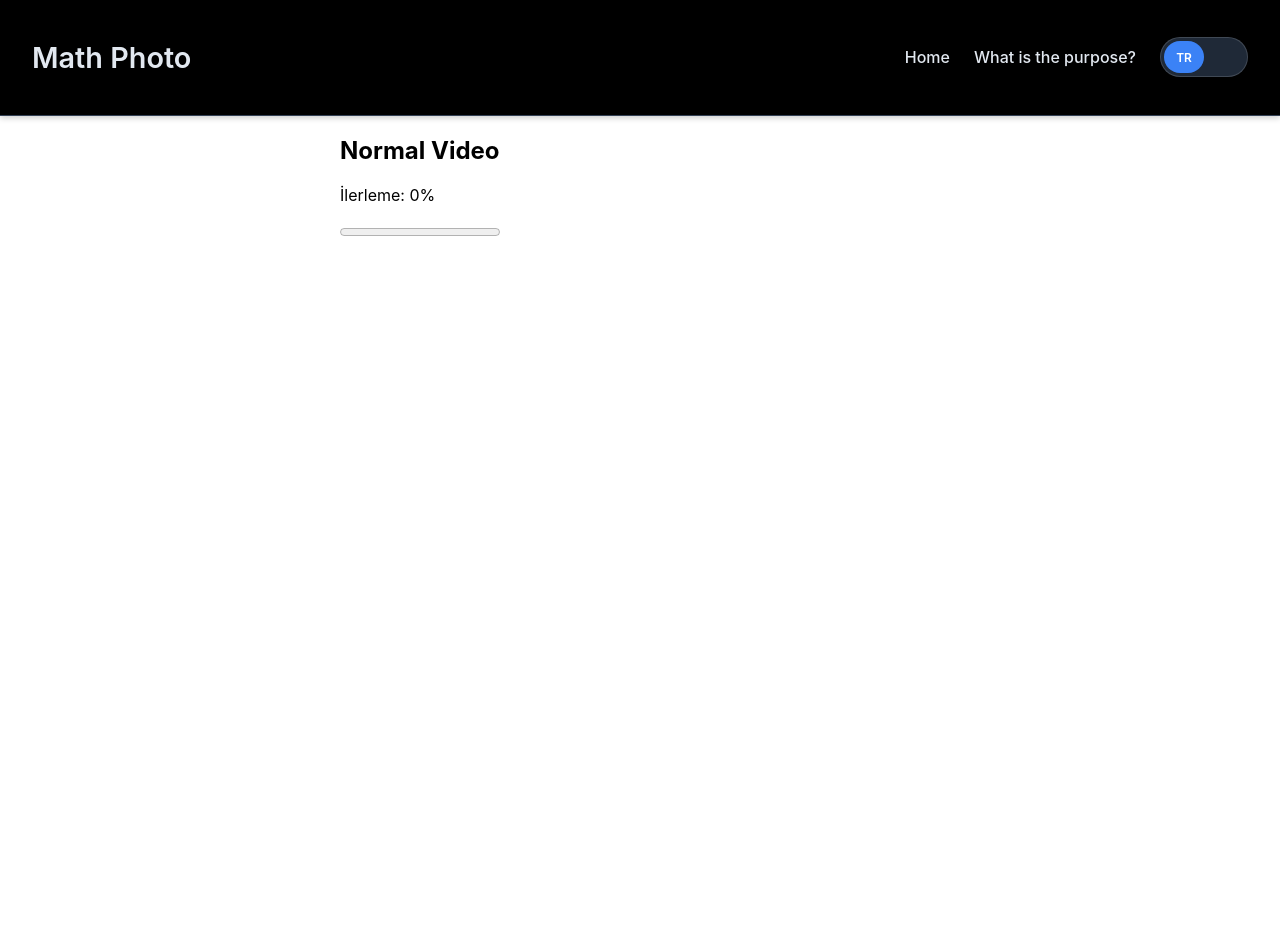
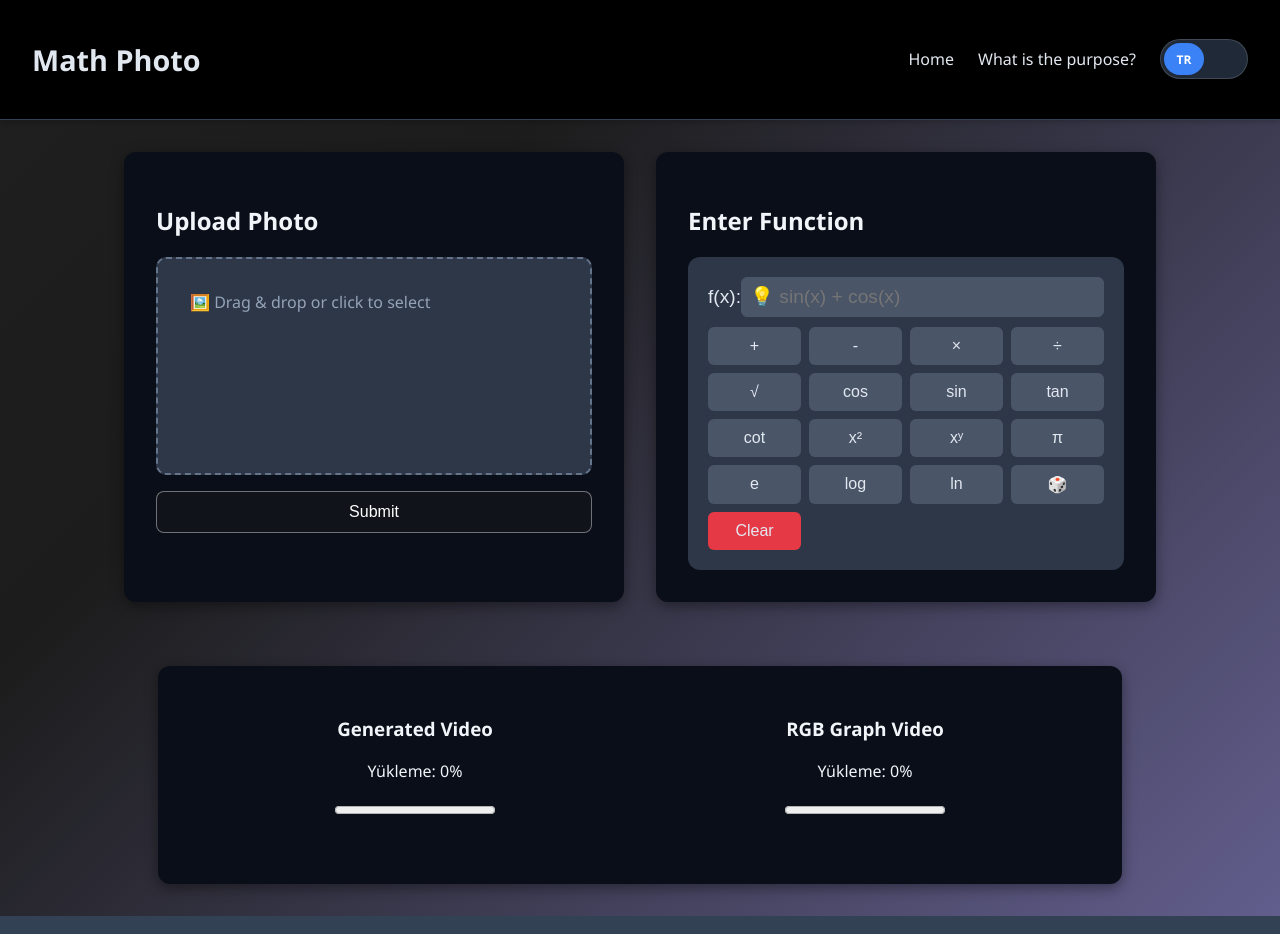
Before and after one commit to yusufutkurak/Math-Photo, a React (Create React App) app in the folder photomathclient/: page / in a window 1280 px wide. Shown: the top 934 px of the page. Before the commit the page ends 800 px from the top, so only its background shows below. Built offline with nearby package versions, Linux system fonts and the light colour scheme.

Commit message:
enter sandman

```diff
--- a/photomathclient/src/pages/Home.tsx
+++ b/photomathclient/src/pages/Home.tsx
@@ -1,101 +1,224 @@
-// 📁 Home.tsx (React)
-import React, { useEffect, useRef, useState } from "react";
-import axios from "axios";
+import React, { useState, useEffect, useRef } from 'react';
+import MathKeyboard from '../components/MathKeyboard';
+import Dropzone from '../components/Dropzone';
+import { useTranslation } from 'react-i18next';
+import i18n from '../i18n';
+import '../style/main.css';
 
-const POLL_INTERVAL = 2000; // 2 saniye
-
-export default function Home() {
-  const [graphProgress, setGraphProgress] = useState(0);
-  const [normalProgress, setNormalProgress] = useState(0);
-  const [videoReady, setVideoReady] = useState(false);
-  const [videoUrl, setVideoUrl] = useState("");
-  const [graphUrl, setGraphUrl] = useState("");
-  const [sessionId, setSessionId] = useState("");
-  const [polling, setPolling] = useState(false);
+function Home() {
+  const [selectedFile, setSelectedFile] = useState<File | null>(null);
+  const [videoUrl, setVideoUrl] = useState<string | null>(null);
+  const [graphVideoUrl, setGraphVideoUrl] = useState<string | null>(null);
+  const [loading, setLoading] = useState<boolean>(false);
+  const [equation, setEquation] = useState<string>("");
+  const [isVideoProcessing, setIsVideoProcessing] = useState<boolean>(false);
+  const [isGraphProcessing, setIsGraphProcessing] = useState<boolean>(false);
+  const [progressUrl, setProgressUrl] = useState<string | null>(null);
+  const [normalProgress, setNormalProgress] = useState<number>(0);
+  const [graphProgress, setGraphProgress] = useState<number>(0);
+  const [videoReady, setVideoReady] = useState<boolean>(false);
+  const { t } = useTranslation();
 
   const videoRef = useRef<HTMLVideoElement>(null);
+  const graphRef = useRef<HTMLVideoElement>(null);
 
-  const upload = async (file: File, equation: string) => {
-    const form = new FormData();
-    form.append("file", file);
-    form.append("equation", equation);
+  // useEffect: Progress tracking
+  useEffect(() => {
+    if (!progressUrl) return;
 
-    const res = await axios.post("http://159.65.53.223/upload/", form);
-    const { video_url, graph_video_url, progress_url } = res.data;
-    const id = progress_url.split("/").pop();
+    const interval = setInterval(async () => {
+      try {
+        const res = await fetch(progressUrl);
+        const data = await res.json();
+        console.log(`⏳ [${data.normal_progress}/100] Progress`);
 
-    setVideoUrl(video_url);
-    setGraphUrl(graph_video_url);
-    setSessionId(id);
-    setPolling(true);
+        setNormalProgress(data.normal_progress);
+        setGraphProgress(data.video_ready ? data.graph_progress : 0);
+        setVideoReady(data.video_ready);
+
+        if (data.normal_progress >= 100) setIsVideoProcessing(false);
+        if (data.video_ready && data.graph_progress >= 100) setIsGraphProcessing(false);
+      } catch (error) {
+        console.error("Progress fetch failed:", error);
+      }
+    }, 2000);
+
+    return () => clearInterval(interval);
+  }, [progressUrl]);
+
+  // Auto-check for video availability (wait until it is actually playable)
+  useEffect(() => {
+    if (!videoUrl || !videoReady) return;
+
+    let attempts = 0;
+    const maxAttempts = 150;
+
+    const checkPlayable = async () => {
+      try {
+        const res = await fetch(videoUrl, { method: "HEAD" });
+        if (res.ok) {
+          setVideoReady(true);
+          console.log("✅ Video is available:", videoUrl);
+        } else {
+          throw new Error("Still not ready");
+        }
+      } catch {
+        attempts++;
+        if (attempts < maxAttempts) {
+          setTimeout(checkPlayable, 2000);
+        } else {
+          console.error("⛔ Video never became available.");
+        }
+      }
     };
 
-  useEffect(() => {
-    if (!polling || !sessionId) return;
+    checkPlayable();
+  }, [videoUrl, videoReady]);
 
-    const interval = setInterval(async () => {
-      const res = await axios.get(`http://159.65.53.223/progress/${sessionId}`);
-      const data = res.data;
+  const handleSubmit = async (e: React.FormEvent) => {
+    e.preventDefault();
 
-      setNormalProgress(data.normal_progress);
+    const error = validateEquation(equation);
+    if (error) return alert(error);
+    if (!selectedFile) return alert('Lütfen bir dosya seçin.');
 
-      if (data.video_ready && !videoReady) {
-        console.log("✅ Video hazır");
-        setVideoReady(true);
+    setVideoUrl(null);
+    setGraphVideoUrl(null);
+    setProgressUrl(null);
+    setNormalProgress(0);
+    setGraphProgress(0);
+    setVideoReady(false);
+
+    const formData = new FormData();
+    formData.append('file', selectedFile);
+    formData.append('equation', equation);
+
+    setLoading(true);
+    setIsVideoProcessing(true);
+    setIsGraphProcessing(true);
+
+    try {
+      const response = await fetch('/upload/', {
+        method: 'POST',
+        body: formData,
+      });
+
+      if (response.ok) {
+        const data = await response.json();
+        setVideoUrl(data.video_url);
+        setGraphVideoUrl(data.graph_video_url);
+        setProgressUrl(data.progress_url);
+      } else {
+        alert('Bir hata oluştu!');
       }
+    } catch (error) {
+      console.error('Hata:', error);
+      alert('Sunucuya erişilemedi.');
+    } finally {
+      setLoading(false);
+    }
+  };
 
-      if (data.video_ready) {
-        setGraphProgress(data.graph_progress);
+  const handleFileChange = (e: React.ChangeEvent<HTMLInputElement>) => {
+    if (e.target.files) {
+      setSelectedFile(e.target.files[0]);
+      setVideoUrl(null);
+      setGraphVideoUrl(null);
+    }
+  };
 
-        if (videoRef.current && videoRef.current.paused && videoRef.current.readyState >= 3) {
-          console.log("🎬 Video otomatik başlatılıyor");
-          videoRef.current.play().catch(() => {});
-        }
-      }
-    }, POLL_INTERVAL);
-
-    return () => clearInterval(interval);
-  }, [polling, sessionId, videoReady]);
+  const validateEquation = (equation: string): string | null => {
+    const allowedCharsRegex = /^([0-9πex√+\-*/^().\s]*((sin|cos|tan|cot|log|ln)\()?)*[0-9πex√+\-*/^().\s]*$/i;
+    if (!allowedCharsRegex.test(equation)) return 'Geçersiz karakterler var.';
+    if (/[+\-*/^]{2,}/.test(equation)) return 'Arka arkaya birden fazla operatör var.';
+    if (/^[*/]/.test(equation.trim())) return 'İfade çarpma veya bölme ile başlayamaz.';
+    const openParens = (equation.match(/\(/g) || []).length;
+    const closeParens = (equation.match(/\)/g) || []).length;
+    if (openParens !== closeParens) return 'Parantez dengesi hatalı.';
+    if (!/[xX]/.test(equation)) return '"x" değişkeni eksik.';
+    return null;
+  };
 
   return (
-    <div style={{ maxWidth: 600, margin: "0 auto" }}>
-      <h2>Normal Video</h2>
-      <p>İlerleme: {normalProgress}%</p>
-      <progress value={normalProgress} max={100} />
+    <div className="app-container">
+      <div className="main-content">
+        <div className="upload-section">
+          <h2>{t('upload_photo')}</h2>
+          <Dropzone onFileAccepted={setSelectedFile} />
+          <button onClick={handleSubmit} disabled={loading}>
+            {loading ? t("loading") : t("submit")}
+          </button>
+        </div>
 
-      {videoReady && (
+        <div className="keyboard-section">
+          <h2>{t('enter_equation')}</h2>
+          <MathKeyboard equation={equation} setEquation={setEquation} />
+        </div>
+      </div>
+
+      <div className="video-container">
+        <div className='video'>
+          <h3>{t('normal_video')}</h3>
+          <p>Yükleme: {normalProgress}%</p>
+          <progress value={normalProgress} max="100" />
+
+          {isVideoProcessing && normalProgress < 100 && (
+            <div className="spinner-container">
+              <div className="spinner-circle"></div>
+              <span>{t('processing_image')}</span>
+            </div>
+          )}
+
+          {videoUrl && videoReady && (
             <video
               ref={videoRef}
               key={videoUrl}
               controls
+              muted
+              autoPlay
               width="100%"
-          autoPlay
-          muted
               style={{ marginTop: "1rem", backgroundColor: "#000" }}
             >
               <source src={videoUrl} type="video/mp4" />
               Tarayıcınız video etiketini desteklemiyor.
             </video>
           )}
+        </div>
 
-      {videoReady && (
-        <div style={{ marginTop: "2rem" }}>
-          <h2>Grafik Videosu</h2>
-          <p>İlerleme: {graphProgress}%</p>
-          <progress value={graphProgress} max={100} />
+        <div className='video'>
+          <h3>{t('graph_video')}</h3>
+          <p>Yükleme: {graphProgress}%</p>
+          <progress value={graphProgress} max="100" />
 
-          {graphProgress === 100 && (
+          {isGraphProcessing && graphProgress < 100 && (
+            <div className="spinner-container">
+              <div className="spinner-circle"></div>
+              <span>{t('processing_graph')}</span>
+            </div>
+          )}
+
+          {graphVideoUrl && videoReady && graphProgress === 100 && (
             <video
+              ref={graphRef}
+              key={graphVideoUrl}
               controls
+              muted
+              autoPlay
               width="100%"
               style={{ marginTop: "1rem", backgroundColor: "#000" }}
             >
-              <source src={graphUrl} type="video/mp4" />
+              <source src={graphVideoUrl} type="video/mp4" />
               Tarayıcınız video etiketini desteklemiyor.
             </video>
           )}
         </div>
-      )}
+      </div>
+
+      <footer className="footer">
+        {t('footer_text')}
+      </footer>
     </div>
   );
 }
+
+export default Home;
```
Lines whose indentation alone changed are shown as unchanged.
